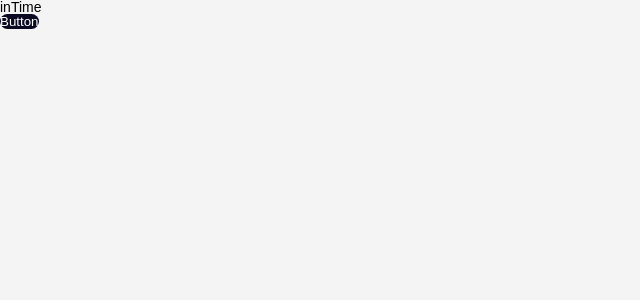
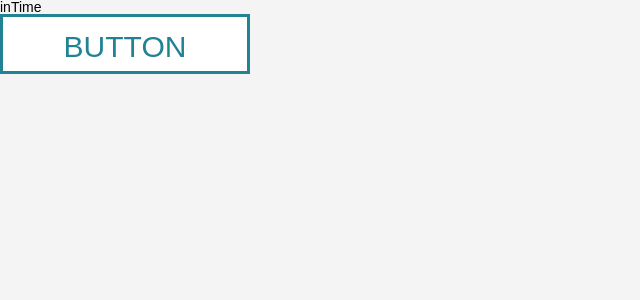
Before and after one commit to Niknikson/inTime, a React (Create React App) app: page / in a window 1280 px wide. Shown: the top 300 px of the page, without its empty margins (0-640 px from the left). Built offline with nearby package versions, Linux system fonts and the light colour scheme.

Commit message:
added: Button component

```diff
--- a/src/App.tsx
+++ b/src/App.tsx
@@ -5,7 +5,21 @@ const App = () => {
     return (
         <div>
             <h1>inTime</h1>
-            <Button />
+            <Button
+                border="3px solid #218294"
+                backgroundColor="#fff"
+                color="#218294"
+                height="60px"
+                onClick={() => console.log("You clicked on the pink circle!")}
+                radius="none"
+                width="250px"
+                children="Button"
+                fontSize="30px"
+                textDecoration="none"
+                display="block"
+                lineHeight="60px"
+                fontFamily="Arial, sans-serif"
+            />
         </div>
     );
 };
--- a/src/components/Button/Button.module.css
+++ b/src/components/Button/Button.module.css
@@ -1,6 +1,7 @@
 .button {
-    background-color: #0a0a23;
-    color: #fff;
-    border: none;
-    border-radius: 10px;
+    text-transform: uppercase;
+    text-align: center;
+    position: relative;
+    transition: .5s;
+    overflow: hidden;
 }
--- a/src/components/Button/Button.tsx
+++ b/src/components/Button/Button.tsx
@@ -1,11 +1,58 @@
-import React from 'react';
+import React, {FC} from 'react';
 
 import style from "./Button.module.css";
 
-const Button = () => {
+interface Props {
+    border: string;
+    backgroundColor: string;
+    color: string;
+    children?: React.ReactNode;
+    height: string;
+    onClick: () => void;
+    radius: string;
+    width: string;
+    fontSize: string;
+    textDecoration: string;
+    display: string;
+    lineHeight: string;
+    fontFamily: string;
+}
+
+const Button: FC<Props> = ({
+    border,
+    backgroundColor,
+    color,
+    children,
+    height,
+    onClick,
+    radius,
+    width,
+    fontSize,
+    textDecoration,
+    display,
+    lineHeight,
+    fontFamily
+}) => {
     return(
         <div>
-            <button type="button" className={style.button}>Button</button>
+            <button onClick={onClick}
+                    style={{
+                        backgroundColor,
+                        color,
+                        border,
+                        borderRadius: radius,
+                        height,
+                        width,
+                        fontSize,
+                        textDecoration,
+                        display,
+                        lineHeight,
+                        fontFamily
+                    }}
+                    className={style.button}
+            >
+                    {children}
+            </button>
         </div>
     );
 }
```
Also changed, not shown: 2 other files (tests, documents, lock files or other folders).
